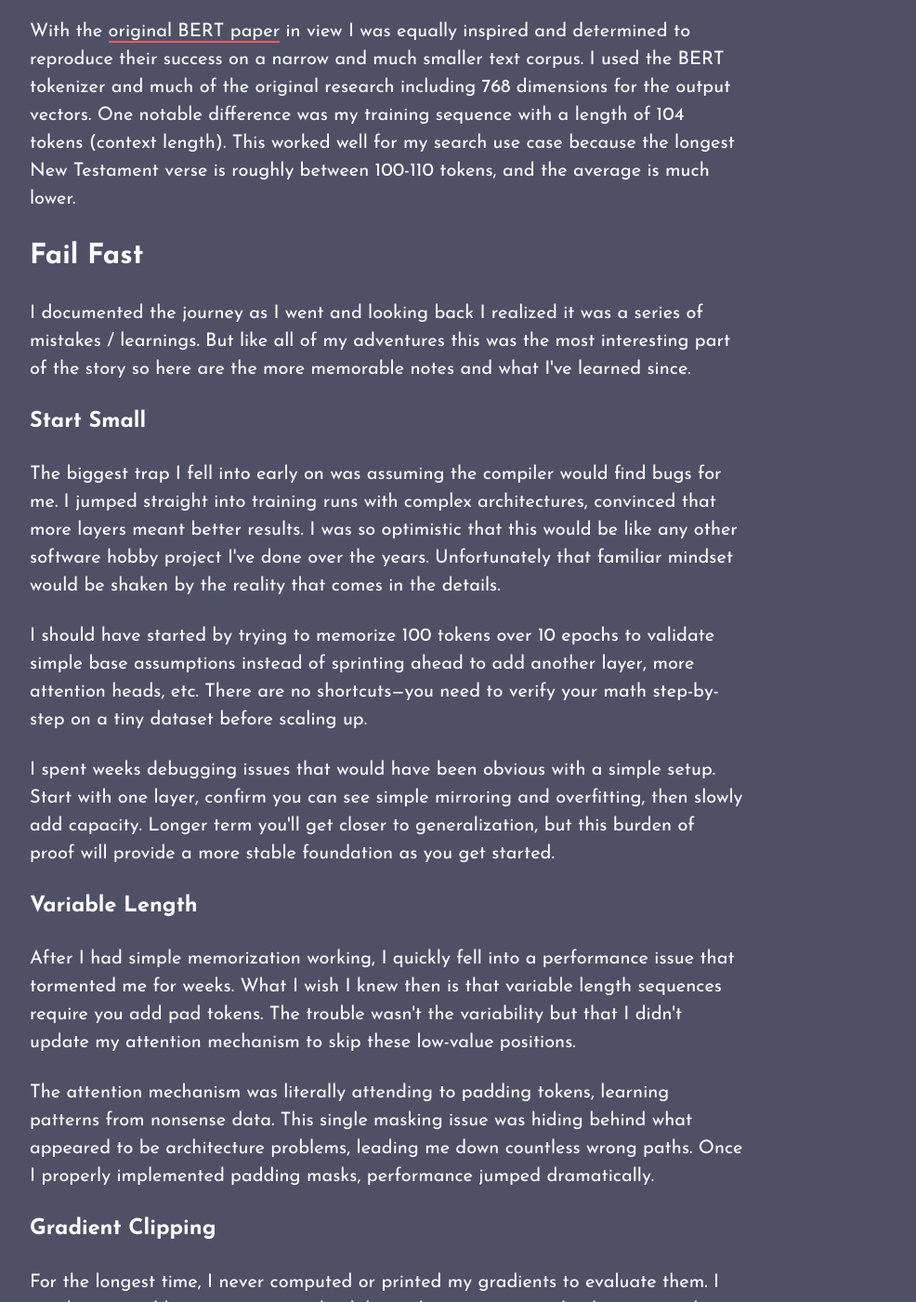
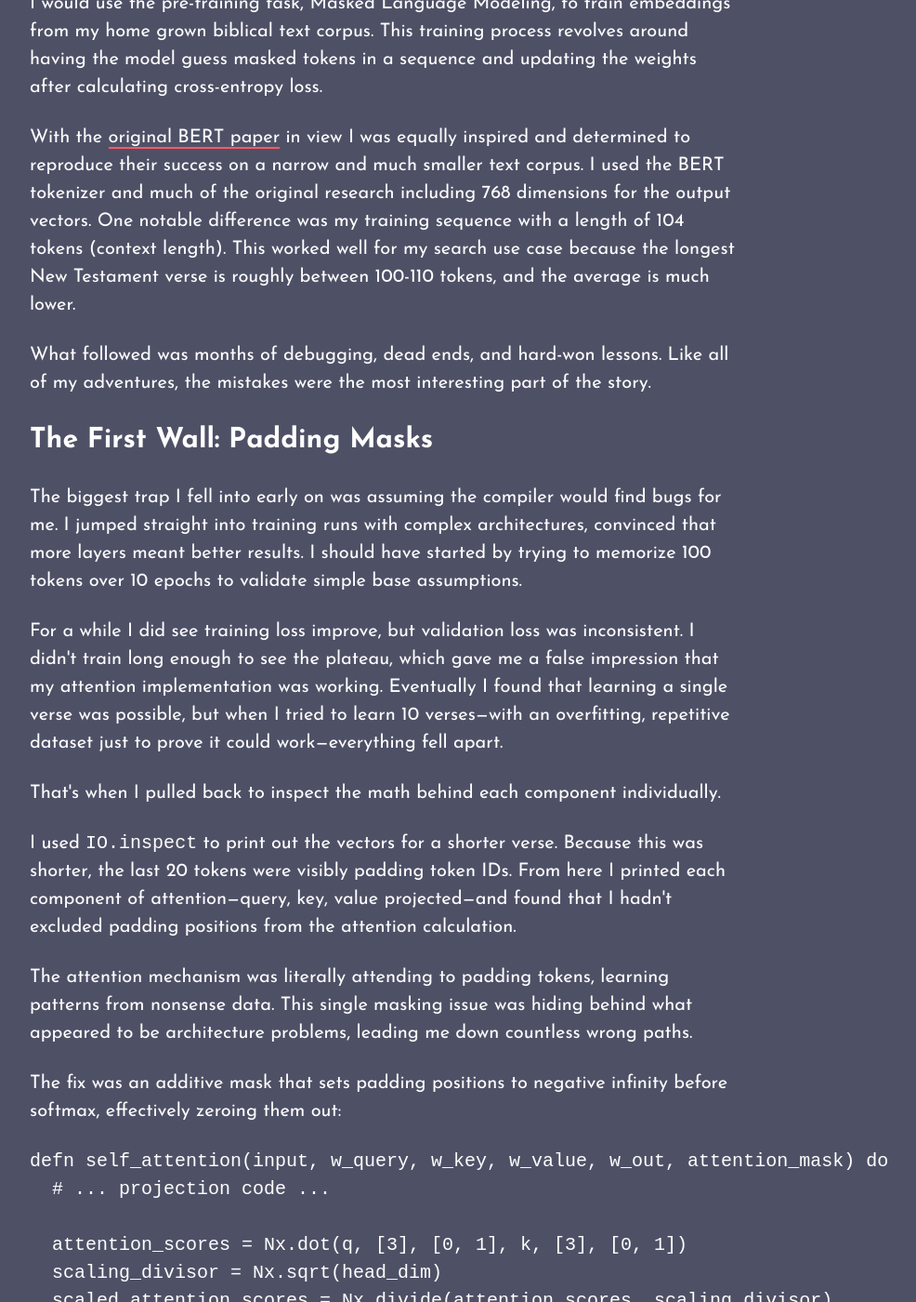
Before and after one commit to toranb/toranb.github.io, a Jekyll site: the page built from _posts/2025-06-22-bert-from-scratch-with-nx.html, in a window 1280 px wide and 1400 px high, scrolled down 1415 px. Shown: the whole window at 93% size, without its empty margins (224-1210 px from the left). Built offline with Jekyll 4.4.1, drawn with Linux system fonts in a browser that asks for light colours; some web fonts are replaced; Markdown is read by kramdown in place of the engine named in the settings; some of the changed text lies outside the part shown.

Commit message:
loads of encoder blog post changes

```diff
--- a/_posts/2025-06-22-bert-from-scratch-with-nx.html
+++ b/_posts/2025-06-22-bert-from-scratch-with-nx.html
@@ -4,9 +4,12 @@
 date:   2025-06-22 01:00:00
 categories: blog archive
 ---
-<p>I typically flip between the <a href="https://www.youversion.com/">YouVersion</a> and <a href="https://dwellapp.io/">Dwell</a> Bible apps, each with its own strengths. Dwell’s audio experience is beautiful and immersive—well worth the price—but its search feature leaves me stranded whenever I can’t remember the exact wording of a verse. YouVersion, on the other hand, nails it almost every time, even though it’s free.</p>
 
-<p>I assumed improving Dwell’s search would be a quick fix. It wasn’t. What started as a simple search tweak turned into the most technically demanding project of my career—one that eventually led me to build a <a href="https://github.com/toranb/encoder-search">BERT encoder</a> from scratch just to understand why true semantic search is so difficult.</p>
+<p>I typically flip between the <a href="https://www.youversion.com/">YouVersion</a> and <a href="https://dwellapp.io/">Dwell</a> Bible apps, each with its own strengths. Dwell's audio experience is beautiful and immersive—well worth the price—but its search feature leaves me stranded whenever I can't remember the exact wording of a verse. YouVersion, on the other hand, nails it almost every time, even though it's free.</p>
+
+<p>One evening I was searching for the verse about God giving us a new heart. I typed "give you a new heart" into Dwell and got nothing useful. The verse I wanted—Ezekiel 36:26—didn't even appear. YouVersion found it instantly.</p>
+
+<p>I assumed improving Dwell's search would be a quick fix. It wasn't. What started as a simple search tweak turned into the most technically demanding project of my career—one that eventually led me to build a <a href="https://github.com/toranb/encoder-search">BERT encoder</a> from scratch just to understand why semantic search is so difficult.</p>
 
 <img src='/content/images/2025/search_failure.png' alt='the search problem'/>
 
@@ -18,94 +21,175 @@
 
 <p>With the <a href="https://arxiv.org/abs/1810.04805">original BERT paper</a> in view I was equally inspired and determined to reproduce their success on a narrow and much smaller text corpus. I used the BERT tokenizer and much of the original research including 768 dimensions for the output vectors. One notable difference was my training sequence with a length of 104 tokens (context length). This worked well for my search use case because the longest New Testament verse is roughly between 100-110 tokens, and the average is much lower.</p>
 
-<h2>Fail Fast</h2>
+<p>What followed was months of debugging, dead ends, and hard-won lessons. Like all of my adventures, the mistakes were the most interesting part of the story.</p>
 
-<p>I documented the journey as I went and looking back I realized it was a series of mistakes / learnings. But like all of my adventures this was the most interesting part of the story so here are the more memorable notes and what I've learned since.</p>
+<h2>The First Wall: Padding Masks</h2>
 
-<h3>Start Small</h3>
+<p>The biggest trap I fell into early on was assuming the compiler would find bugs for me. I jumped straight into training runs with complex architectures, convinced that more layers meant better results. I should have started by trying to memorize 100 tokens over 10 epochs to validate simple base assumptions.</p>
 
-<p>The biggest trap I fell into early on was assuming the compiler would find bugs for me. I jumped straight into training runs with complex architectures, convinced that more layers meant better results. I was so optimistic that this would be like any other software hobby project I've done over the years. Unfortunately that familiar mindset would be shaken by the reality that comes in the details.</p>
+<p>For a while I did see training loss improve, but validation loss was inconsistent. I didn't train long enough to see the plateau, which gave me a false impression that my attention implementation was working. Eventually I found that learning a single verse was possible, but when I tried to learn 10 verses—with an overfitting, repetitive dataset just to prove it could work—everything fell apart.</p>
 
-<p>I should have started by trying to memorize 100 tokens over 10 epochs to validate simple base assumptions instead of sprinting ahead to add another layer, more attention heads, etc. There are no shortcuts—you need to verify your math step-by-step on a tiny dataset before scaling up.</p>
+<p>That's when I pulled back to inspect the math behind each component individually.</p>
 
-<p>I spent weeks debugging issues that would have been obvious with a simple setup. Start with one layer, confirm you can see simple mirroring and overfitting, then slowly add capacity. Longer term you'll get closer to generalization, but this burden of proof will provide a more stable foundation as you get started.</p>
+<p>I used <code>IO.inspect</code> to print out the vectors for a shorter verse. Because this was shorter, the last 20 tokens were visibly padding token IDs. From here I printed each component of attention—query, key, value projected—and found that I hadn't excluded padding positions from the attention calculation.</p>
 
-<h3>Variable Length</h3>
+<p>The attention mechanism was literally attending to padding tokens, learning patterns from nonsense data. This single masking issue was hiding behind what appeared to be architecture problems, leading me down countless wrong paths.</p>
 
-<p>After I had simple memorization working, I quickly fell into a performance issue that tormented me for weeks. What I wish I knew then is that variable length sequences require you add pad tokens. The trouble wasn't the variability but that I didn't update my attention mechanism to skip these low-value positions.</p>
+<p>The fix was an additive mask that sets padding positions to negative infinity before softmax, effectively zeroing them out:</p>
 
-<p>The attention mechanism was literally attending to padding tokens, learning patterns from nonsense data. This single masking issue was hiding behind what appeared to be architecture problems, leading me down countless wrong paths. Once I properly implemented padding masks, performance jumped dramatically.</p>
+<pre><code>defn self_attention(input, w_query, w_key, w_value, w_out, attention_mask) do
+  # ... projection code ...
 
-<h3>Gradient Clipping</h3>
+  attention_scores = Nx.dot(q, [3], [0, 1], k, [3], [0, 1])
+  scaling_divisor = Nx.sqrt(head_dim)
+  scaled_attention_scores = Nx.divide(attention_scores, scaling_divisor)
+
+  # The fix: -1.0e8 makes padding positions effectively zero after softmax
+  additive_mask = Nx.select(attention_mask, 0.0, -1.0e8)
+  masked_scores = Nx.add(scaled_attention_scores, additive_mask)
+
+  attention_weights = softmax(masked_scores)
+  # ... rest of attention ...
+end</code></pre>
+
+<p>Once I properly implemented padding masks, performance jumped dramatically. The learning: there are no shortcuts—you need to verify your math step-by-step on a tiny dataset before scaling up.</p>
+
+<h2>The Second Wall: Gradient Chaos</h2>
 
 <p>For the longest time, I never computed or printed my gradients to evaluate them. I was hypnotized by my training and validation loss curves, completely ignoring the underlying mathematics.</p>
 
-<p>I spent some time digging into the Polaris library so I could compute gradients, and with that additional information I was finally able to see that I had very large gradients during training, which gave me erratic and inconsistent results at best. From here, I read about gradient clipping and discovered how the original BERT team clipped at 1.0—which means they just scaled the updates down.</p>
+<p>The symptom was that validation loss didn't have a nice curve. It would improve, then jump around, never settling into the steady descent I expected. So much code had been written at this point, and much of it wasn't properly validated in terms of math.</p>
+
+<p>I spent some time digging into the <a href="https://github.com/elixir-nx/polaris">Polaris</a> library so I could compute gradients, and with that additional information I was finally able to see the problem: gradient explosion.</p>
+
+<pre><code>def diagnose_learning_issues(model_params, examples, base_key) do
+  preprocessed = Enum.take(examples, @batch_size)
+  blocksize = get_blocksize(preprocessed)
+
+  gradient_norms = Enum.map(preprocessed, fn {batch_id_list, tar_id, mask_pos} ->
+    input_ids = pad_tokens([batch_id_list], blocksize, @pad_token_id)
+    input_tensor = Nx.tensor(input_ids)
+    # ... tensor setup ...
+
+    gradient = get_gradients(model_params, input_tensor, target_tensor, mask_pos_tensor, base_key)
+    total_norm = calculate_gradient_norm(gradient) |> Nx.to_number()
+
+    Nx.backend_deallocate(gradient)
+    total_norm
+  end)
+
+  %{
+    mean_gradient_norm: Enum.sum(gradient_norms) / length(gradient_norms),
+    gradient_norms: gradient_norms
+  }
+end</code></pre>
+
+<p>Before epoch 6 or 8, the gradient norm would be something like 12. But as training continued I would see 18, then 20, then 33—and it never came down. I consulted with Gemini about this pattern, and you might say I took the LLM's word as gospel: this was a bad signal indicating erratic learning.</p>
+
+<p>From here, I read about gradient clipping and discovered how the original BERT team clipped at 1.0. The fix was straightforward with Polaris:</p>
+
+<pre><code>{init_fn, update_fn} =
+  Polaris.Updates.clip_by_global_norm(max_norm: 1.0)
+  |> Polaris.Updates.scale_by_adam()
+  |> Polaris.Updates.add_decayed_weights(decay: 0.01)
+  |> Polaris.Updates.scale_by_schedule(schedule_fn)
+
+init_optimizer_state = init_fn.(initial_params)</code></pre>
 
 <p>This single change transformed my erratic training into steady, predictable progress. The learning: your gradients are telling you a story. Listen to them.</p>
 
-<h3>Small Wins Compound</h3>
+<h2>The Third Wall: Memory Leaks</h2>
 
-<p>Several smaller changes had outsized impacts on performance:</p>
+<p>As I started to scale up my encoder, I found my RTX 4090 would run out of vRAM by epoch 8 or 10. CUDA out of memory. So I put together a Docker container and took it to the cloud with <a href="https://www.runpod.io/">RunPod</a> using my <a href="https://github.com/toranb/runpod-cuda12">runpod-cuda12 setup</a>.</p>
 
-<h4>Positional Encoding</h4>
+<p>I trained for 16 hours, but even the 80GB H100 ran out of vRAM—a clear signal that I was doing something wrong, not just hitting hardware limits.</p>
 
-<p>Early on, I had a hyperparameter nightmare trying to optimize positional embeddings. I later discovered I could use the more simplistic sinusoidal approach, which improved performance yet again while eliminating dozens of hyperparameters.</p>
+<p>I worked with Claude and Gemini to inspect my training loop with fresh eyes. Gemini signaled that I was likely holding vRAM between epochs. You might say I took the LLM's word as gospel again.</p>
 
-<h4>GeLU</h4>
+<p>The problem was that I had <code>Nx.backend_deallocate</code> calls, but not in the innermost loop. The first batch of inputs from each epoch would just accumulate without release. With each epoch, memory grew until everything fell over around epoch 8-10 locally.</p>
 
-<p>At some point along the way, I made the switch from <a href="https://docs.pytorch.org/docs/stable/generated/torch.nn.ReLU.html">ReLU</a> to <a href="https://docs.pytorch.org/docs/stable/generated/torch.nn.GELU.html">GeLU</a>, which had a noticeable performance increase. I didn't find examples of this implementation in the wild with Nx, so I had to hammer this out with help from Gemini. The smooth gradients of GeLU proved much more effective for my use case.</p>
+<p>After moving deallocation into the inner loop, I was able to cut my cloud spending and go back to training at home with just one more trick: I cracked open the Nx <code>types.ex</code> file in my deps directory and changed the default float from f32 to bf16. This was a direct hack because the configuration doesn't yet exist in Nx, but it allowed me to run without compromise in terms of layers, dimensionality, or attention heads.</p>
 
-<h3>Learning Rate</h3>
+<h2>The Architecture Shift: Pre-Layer Normalization</h2>
 
-<p>I spent countless hours doing training runs toward the end to find the sweet spot for learning rate. This depends so much on the size and diversity of your dataset, but it also played a crucial role as I scaled up the number of layers and attention heads.</p>
+<p>While training loss was improving, validation loss wasn't moving with my bigger dataset. After fixing the padding mask issue, I set my sights on this problem along with trying to dial in the number of layers and attention heads.</p>
 
-<p>Pro tip: stay patient. You will need to see a large number of epochs to properly validate your best learning rate. The interaction between learning rate and model complexity is non-obvious, and rushing this optimization cost me more GPU hours than any other single factor.</p>
+<p>I originally had post-layer normalization—the pattern from the original BERT paper where you normalize <em>after</em> the residual connection. After some chatting with Gemini about my architecture, it recommended I try pre-layer normalization instead.</p>
 
-<h3>Memory Leaks</h3>
+<p>The difference is subtle but important. Post-LN (original BERT):</p>
 
-<p>As I started to scale up my encoder, I found my RTX 4090 would run out of vRAM by epoch 8 or 10. So I put together a Docker container and took it to the cloud with <a href="https://www.runpod.io/">RunPod</a> using my <a href="https://github.com/toranb/runpod-cuda12">runpod-cuda12 setup</a>.</p>
+<pre><code># Post-LN: normalize AFTER residual add
+attn_out = self_attention(x, ...)
+add = residual_connection(x, attn_out)
+norm = layer_norm(add)</code></pre>
 
-<p>I trained for 16 hours but even the 80GB H100 ran out of vRAM —a clear signal that I was doing something wrong. That's when I realized I had failed to free up memory consistently. With each epoch, the first batch was held forever, which explains why epoch 8-10 fell over during my local training runs.</p>
+<p>Pre-LN (what I switched to):</p>
 
-<p>After this quick change, I was able to cut my cloud spending and go back to training at home with just one more trick. I cracked open the Nx types.ex file, in the deps directory, and changed the default float from f32 to bf16. This allowed me to run without further compromise in terms of layers, dimensionality, or attention heads.</p>
+<pre><code># Pre-LN: normalize BEFORE sublayer
+norm_attn = layer_norm(x)
+attn_out = self_attention(norm_attn, ...)
+add = residual_connection(x, attn_out)</code></pre>
 
-<h3>Adam</h3>
+<p>Why does this matter? In post-LN, gradients must flow through the layer normalization after the residual connection. As you stack layers—11 in my case—this creates a compounding effect where gradients can either explode or vanish by the time they reach the early layers.</p>
 
-<p>Early in my journey, switching from SGD to the <a href="https://docs.pytorch.org/docs/stable/generated/torch.optim.Adam.html">Adam optimizer</a> made the biggest single performance improvement I experienced. I was completely stuck with a validation loss hovering around 2.0, but after making this shift I was eventually able to reach 1.29. This change was so dramatic it helped encourage me to keep going when progress felt impossible. The adaptive learning rates that Adam provides were perfect for the complex parameter space I was navigating.</p>
+<p>Pre-LN creates what I think of as a "gradient highway." By normalizing before each sublayer, the residual connection becomes a clean, unobstructed path from output back to input. The gradient can flow directly through the <code>x + sublayer_output</code> addition without passing through normalization.</p>
 
-<p>Shout out to Sean Moriarity for the <a href="https://github.com/elixir-nx/polaris">Polaris</a> library! This provided all the plumbing code so I could switch with ease.</p>
+<p>Think of it like this: in post-LN, every layer is a toll booth that modifies the gradient. In pre-LN, the main highway (residual path) is toll-free, and only the side roads (attention and FFN paths) go through normalization.</p>
 
-<h3>Warmup</h3>
+<p>The original BERT team used post-LN with 12 layers, but they had massive compute for hyperparameter tuning and careful initialization. For someone training on a 4090 in nights and weekends, pre-LN is more forgiving—you don't need to nail the learning rate and initialization as precisely. While using pre-LN seemed to work, I'll admit I still don't fully understand all the dynamics at play here.</p>
 
-<p>Without proper warmup and linear decay, I hit another significant performance wall. The original BERT team used a 10,000 step warmup, and understanding why this matters was crucial to unlocking my final performance tier.</p>
+<h2>The Turning Point: Adam</h2>
 
-<p>Warmup allows your model to ease into the optimization landscape rather than taking massive, destabilizing steps from the beginning. Combined with linear decay, this created the stable training dynamics I needed for consistent convergence.</p>
+<p>Early in my journey, I was completely stuck with a validation loss hovering around 2.0. I worked only a few hours a week in my nights and weekends, so "weeks of frustration" translated to maybe 20-30 actual hours of debugging spread over a month.</p>
 
-<h3>Dropout</h3>
+<p>An LLM suggested I try switching from SGD to the <a href="https://docs.pytorch.org/docs/stable/generated/torch.optim.Adam.html">Adam optimizer</a>. This made the biggest single performance improvement I experienced. After making the switch, I was eventually able to reach 1.29 validation loss.</p>
 
-<p>I spent extensive time optimizing dropout for both my dataset and the complexity of my encoder. I did find the sweet spot in my final training run where validation loss and training loss were almost identical as the training loss plateaued.</p>
+<p>This change was so dramatic it helped encourage me to keep going when progress felt impossible. The adaptive learning rates that Adam provides were perfect for the complex parameter space I was navigating.</p>
 
-<p>Finding that 0.143 dropout rate required systematic experimentation, but the satisfaction of seeing perfect convergence made every hour worthwhile. Dropout needs retuning as your architecture complexity changes or you add/subtract from your dataset—there's no universal value.</p>
+<p>Shout out to Sean Moriarity for the <a href="https://github.com/elixir-nx/polaris">Polaris</a> library. It provided all the plumbing code so I could switch optimizers with ease.</p>
 
-<h2>Bigger Picture</h2>
+<p>Several smaller changes also had outsized impacts: switching from <a href="https://docs.pytorch.org/docs/stable/generated/torch.nn.ReLU.html">ReLU</a> to <a href="https://docs.pytorch.org/docs/stable/generated/torch.nn.GELU.html">GeLU</a> activation, using sinusoidal positional encoding instead of learned embeddings (eliminating dozens of hyperparameters), and implementing proper warmup with linear decay. The original BERT team used a 10,000 step warmup, and understanding why this matters was crucial—it allows the model to ease into the optimization landscape rather than taking massive, destabilizing steps from the beginning.</p>
 
-<h3>Dataset</h3>
+<h2>The Data Reckoning</h2>
 
 <p>More than anything, I spent months building, curating, and tuning my dataset. I knew I couldn't achieve the same size and diversity the original BERT team had, but I was pleasantly surprised with what I could accomplish with just under 400,000 unique training examples.</p>
 
-<p>The iterative process of dataset refinement taught me that data quality trumps quantity at smaller scales. Every hour spent cleaning and curating paid dividends in final model performance. If I had to synthesize what I would do differently, it comes down to this: look at the data more. I underestimated the time involved in data work, which has become a recurring theme throughout my machine learning journey.</p>
+<p>The trouble was I made several mistakes that cost me significant time:</p>
 
-<h3>Architecture</h3>
+<p><strong>False diversity.</strong> I wanted a diverse set of Bible text and found myself using different translations—NLT, NIV, ESV, NET. This seemed like a good idea, but I didn't actually look at the dataset closely. While subtle differences exist between translations, they share similar tokens and themes. They aren't radically different. I later learned I should have included genuinely different text like <em>Mere Christianity</em>—rich theological writing that isn't the original Bible text.</p>
 
-<p>Like all other hyperparameters, tuning the number of layers and attention heads takes considerable patience. You need to complete extensive training runs with fewer layers than you need and more layers than you need to find the sweet spot for both your dataset and the linguistic complexity you're trying to capture.</p>
+<p><strong>Quote noise.</strong> Biblical text has a lot of quotation marks, and I found this was distracting to the masked token prediction with my simplistic encoder. The model was learning patterns around quote boundaries rather than semantic meaning.</p>
 
-<p>I systematically tested different configurations, learning that my 11-layer, 12-head architecture hit the sweet spot between underfitting simple patterns and overfitting my biblical text domain. The 280 epochs would normally take 48-50 hours in total training time depending on my dataset, which meant each architectural experiment required significant commitment.</p>
+<p><strong>Lazy first pass.</strong> While I expanded to books over time, I didn't do my best work on the first pass. A lot of that text data was less than ideal until I circled back to do real cleaning—which only happened by actually reading the text in those contextualized chunks.</p>
+
+<p>If I had to synthesize what I would do differently, it comes down to this: look at the data more. I underestimated the time involved in data work, which has become a recurring theme throughout my machine learning journey.</p>
 
 <h2>The Payoff</h2>
 
-<p>At the end of my journey, I have an encoder that produces embeddings for biblical text that works exceptionally well for my search use case. I combined this with <a href="/blog/archive/2025/08/16/building-keyword-search-in-postgres/">a BM25 implementation</a> to produce a search experience that is truly useful for spelunking around the New Testament.</p>
+<p>Here's the twist I didn't expect: <a href="/blog/archive/2025/08/16/building-keyword-search-in-postgres/">BM25</a> was surprisingly powerful on its own.</p>
 
-<p>While I owe much of my understanding to the original BERT paper and various online resources, the deep learning that came from implementing everything myself proved invaluable. Each mistake along the way unlocked deeper learning and I'm grateful in heinsight.</p>
+<p>That original search—"give you a new heart"—landed great Ezekiel results with just BM25. No embeddings required. The benchmark results were striking:</p>
+
+<pre><code>================================================================================
+BENCHMARK RESULTS COMPARISON
+================================================================================
+Metric                    | BM25            | ILIKE
+--------------------------------------------------------------------------------
+NDCG@10 (relevance)       | 0.2940          | 0.1105
+Precision@10              | 0.2806          | 0.1747
+Recall % (found relevant) | 66.7            | 28.1
+================================================================================</code></pre>
+
+<p>BM25 provided 166% better relevance ranking than simple text matching. For most of my search use case, this was enough.</p>
+
+<p>But the encoder still adds value. For thematic queries—"salvation by grace theme" or "fruit of the spirit"—the hybrid approach with embeddings helps surface verses that don't contain the exact keywords. I built a comprehensive evaluation covering keyword retrieval, thematic clustering, and distractor tests to measure this. The encoder wasn't fully optimized, but it moved the needle on complex queries.</p>
+
+<p>I set out to build semantic search and discovered that sometimes the "simpler" approach wins for most cases. The hybrid still helps at the margins.</p>
+
+<h2>Build It Yourself</h2>
+
+<p>While I owe much of my understanding to the original BERT paper and various online resources, the deep learning that came from implementing everything myself proved invaluable. Each mistake along the way unlocked deeper understanding, and I'm grateful in hindsight.</p>
 
 <p>The journey taught me that transformers aren't magic—they're sophisticated but understandable mathematical constructs. And sometimes, the best way to truly understand something is to build it yourself, one mistake at a time.</p>
+
+<p>You can find the source code from my adventure on <a href="https://github.com/toranb/encoder-search">github</a>.</p>
```
